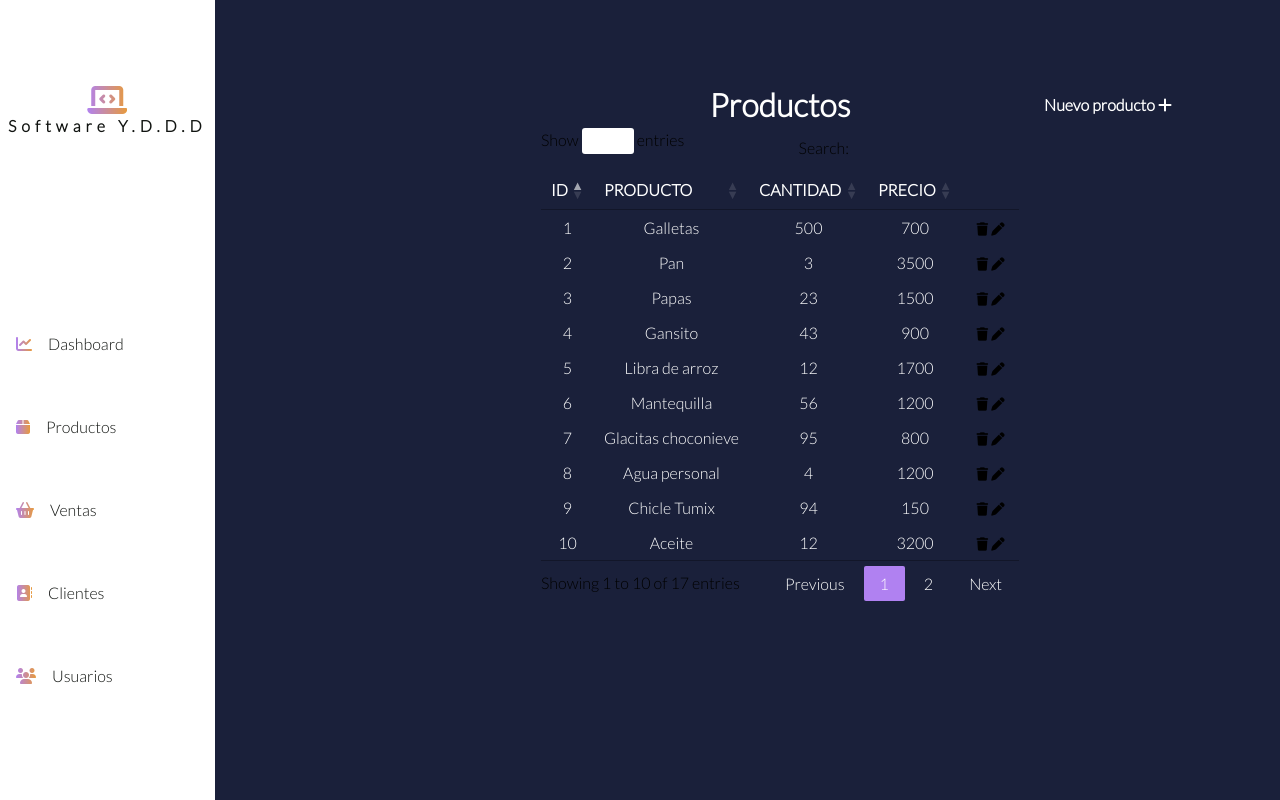
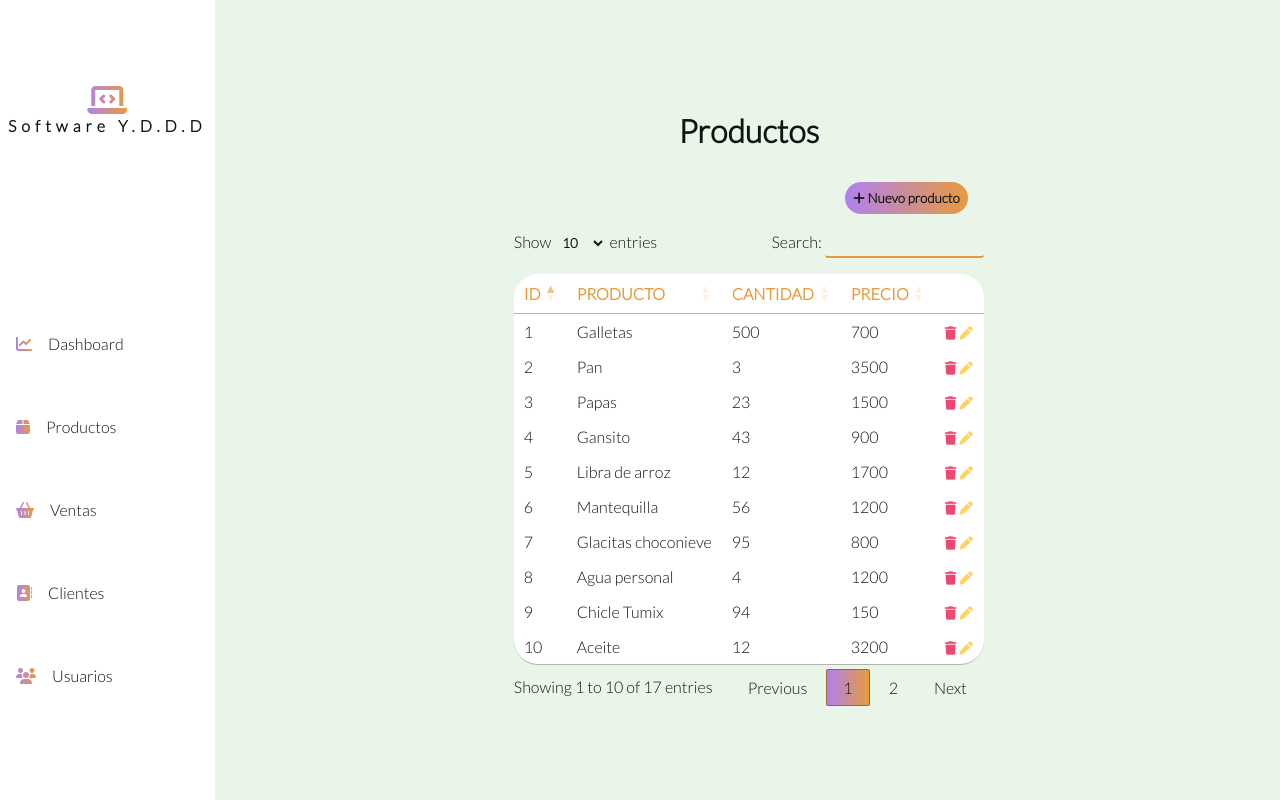
Before and after one commit to Stondark/Proyecto-Formativo-Sena-PHP, a PHP site: page /views/productos.php in a window 1280 px wide. Run offline with PHP 8.4, Linux system fonts and the light colour scheme; data comes from the database, SQL or seed files in the repository; some libraries are stand-ins or nearby versions.

Commit message:
productos . pho new front end

```diff
--- a/controller/mail_controller.php
+++ b/controller/mail_controller.php
@@ -8,7 +8,7 @@ $mail = new clsMail;
 
 
 switch($_GET["op"]){
-    case "contact":
+    case "contact_index":
         if(isset($_POST['subject']) & isset($_POST['email']) & isset($_POST['phone']) & isset($_POST['mensaje'])){
             $contact = $mail->contact_mail($_POST['subject'], $_POST['email'], $_POST['phone'], $_POST['mensaje']);
         }
--- a/css/productos.css
+++ b/css/productos.css
@@ -1,200 +1,147 @@
-.container-productos{
-    /*margin-left:  calc(30vh);*/
-    height: 100vh;
-    display: grid;
-    padding: 0 1rem 0 37vh;
-    /*padding-left: 37vh;*/
-    grid-template-columns: repeat(3, 1fr);
-    grid-template-rows: 5rem 3rem 1fr 1fr 1fr;
-    justify-items: center;
-    background-color: #1a203a;
-    column-gap: 1rem;
+.container-productos {
+  display: flex;
+  flex-direction: column;
+  align-items: center;
+  justify-content: center;
+  margin-left: 17%;
+  height: 100vh;
+}
+
+.container-title{
+    margin: 1rem;
 }
 
 .title{
-    grid-column: 2;
-    grid-row: 2;
-    color: #fff;
-    user-select: none;
-    margin: auto;
-}
-
-.tabla-productos{
-    display: flex;
-    flex-direction: column;
-    text-align: center;
-    align-items: center;
-    width: 100%;
-    grid-column: 1 / 4;
-    grid-row: 3 / 6;
-}
-
-.tabla-productos table{
-    color: #fff;
-}
-
-.tabla-productos thead{
-    background: var(--dark-light);
-}
-
-
-.tabla-productos thead > tr > th{
-    color: var(--dark-bold);
-}
-
-.tabla-productos tr:nth-child(even){
-    background: var(--dark-light);
-}
-
-.h1-prod{
-    grid-column: 3;
-    grid-row: 2;
-    color: #fff;
-    margin: auto;
+    font-size: bold;
+    color: var(--white);
 }
 
 .button-new{
-    grid-column: 3;
-    grid-row: 2;
-    color: #fff;
-    margin: auto;
+    margin: 1rem;
+    display: flex;
+    justify-content: flex-end;
 }
 
-.button-new button{
-    height: 40px;
-    width: 10rem;
-    background: var(--dark-light);
+#abrir-producto{
+    padding: 0.5rem;
+    border-radius: 1rem;
+    background: var(--gradient);
     border: none;
-    border-radius: 40px;
-    transition: 0.5s;
+    color: var(--white);
+    font-weight: bold;
     cursor: pointer;
-}
-
-.button-new button:hover{
-    background: var(--pink);
-    transition: 0.5s;
-}
-
-.button-new button a{
-    color: #fff;
-    outline: none;
-    text-decoration: none;
-    font-size: 1rem;
-    font-weight: bold;
 
 }
-
-
-#lista-productos > tbody > tr > td> button{
-    background: none;
-    border: none;
-}
-.error{
-    color: var(--error) !important;
-}
-
-.fa-pen, .fa-trash{
-    cursor: pointer;
-}
-
-.fa-trash{
-    color: var(--error);
-}
-
-.fa-pen{
-    color: var(--yellow);
-}
-
-
-/*! DATA TABLES EDIT STYLE */
-
-#lista-productos > tbody > tr.odd{
-    background-color: transparent !important;
-}
-
-.dataTables_filter{
-    margin: 0.5rem;
-}
-
-.dataTables_wrapper .dataTables_filter input{
-    border: none !important;
-    background-color: var(--dark-light) !important;
-    color: #fff !important;
-    border-radius: 40px !important;
-}
-
-.dataTables_wrapper .dataTables_filter input:focus-visible{
-    outline: none;
-}
-
-#lista-productos_filter > label{
-    color: var(--dark-bold) !important;
-}
-
-#lista-productos_length > label{
-    color: var(--dark-bold) !important;
-}
-
-#lista-productos_length > label > select{
-    border: none;
-    color: #fff;
-    background-color: var(--dark) !important;
-}
-
-#lista-productos_paginate > span > a{
-    color: #fff !important;
-    transition: 00.5s;
-}
-
-#lista-productos_paginate > span > a:hover{
-    background: var(--pink);
-    transition: 0.5s;
-}
-#lista-productos_paginate > span > a.paginate_button.current{
-    background: var(--pink) !important;
-    color: #fff !important;
-    border: none;
-}
-
-#lista-productos_next{
-    color: #fff !important;
-    transition: 0.5s;
-}
-
-#lista-productos_next:hover{
-    background: var(--pink);
-    transition: 0.5s;
-
-}
-
-#lista-productos_previous{
-    color: #fff !important;
-    transition: 0.5s;
-}
-
-#lista-productos_previous:hover{
-    background: var(--pink);
-    transition: 0.5s;
-}
-
-
-#lista-productos_length > label > select:focus-visible{
-    border: none;
-    outline: none;
-}
-#lista-productos_info{
-    color: var(--dark-bold);
-}
-
-/*! 912 */
-@media screen and (max-width: 912px){
-    .container-productos{
-        padding: 0 1rem 0 17vh;
-    }
-}
-
-/*! MODAL NUEVO PRODUCTO */
 
 #form-new-producto{
     display: grid;
 }
+
+.delete, .edit{
+    background: none;
+    border: none;
+    outline: none;
+}
+
+.delete:hover, .edit:hover{
+    cursor: pointer;
+}
+
+.delete{
+    color: #EF476F;
+}
+
+.edit{
+    color: #FFD166;
+}
+/* TABLE STYLE */
+
+.dataTables_wrapper .dataTables_length select{
+    border: none !important;
+    font-weight: bold !important;
+    color: var(--white) !important;
+}
+
+table.dataTable tbody th, table.dataTable tbody td{
+    color: var(--white) !important;
+}
+
+#lista-productos{
+    border-radius: 1.5rem;
+    background-color: var(--dark);
+}
+
+#lista-productos_filter > label > input[type=search]{
+    border: 0;
+    outline: none;
+    border-bottom: 2px var(--orange) solid;
+    color: var(--white);
+}
+
+table.dataTable thead th{
+    color: var(--white);
+
+}
+
+table.dataTable tbody tr{
+    background-color: rgba(0, 0, 0, 0) !important;
+}
+
+table.dataTable thead .sorting{
+    color: var(--orange);
+}
+
+#lista-productos_filter{
+    margin-bottom: 1rem;
+}
+
+#lista-productos_length, .dataTables_wrapper, .dataTables_filter{
+    color: var(--white) !important;
+}
+
+#lista-productos_info{
+    color: var(--white) !important;
+}
+
+#lista-productos_paginate > span > a.paginate_button.current{
+    background: var(--gradient);
+    color: var(--white) !important;
+}
+
+#lista-productos_paginate > span > a, #lista-productos_next, #lista-productos_previous{
+    color: var(--white) !important;
+}
+#lista-productos_paginate > span > a:hover, #lista-productos_next:hover, #lista-productos_previous:hover{
+    background: var(--gradient);
+    transition: 500ms;
+
+}
+
+@media screen and (max-width: 1200px) {
+  .container-productos {
+    margin-left: 23%;
+  }
+}
+
+@media screen and (max-width: 1000px) {
+  .container-productos {
+    margin-left: 25%;
+  }
+}
+
+@media screen and (max-width: 920px) {
+  .container-productos {
+    margin-left: 27%;
+  }
+}
+
+@media screen and (max-width: 835px) {
+  .container-productos {
+    margin-left: 20%;
+  }
+}
+@media screen and (max-width: 780px) {
+  .container-productos {
+    margin-left: 10%;
+  }
+}
--- a/js/index.js
+++ b/js/index.js
@@ -142,7 +142,7 @@ function contact_ajax(){
 
     $.ajax({
         type: 'POST',
-        url: "../controller/mail_controller.php?op=contact",
+        url: "../controller/mail_controller.php?op=contact_index",
         data: parametros,
         success: function(){
             Swal.fire({
--- a/views/productos.php
+++ b/views/productos.php
@@ -23,9 +23,16 @@
 <body>
     <!-- Contenedor principal -->
     <div class="container-productos">
-        <h1 class="title">Productos</h1>
+        <div class="container-title">
+            <h1 class="title">Productos</h1>
+        </div>
         <!-- Inicio tabla --->
         <div class="tabla-productos">
+            <div class="button-new">
+                <button id="abrir-producto">
+                    <i class="fa-solid fa-plus"></i> Nuevo producto
+                </button>
+            </div>
             <table id="lista-productos">
                 <thead>
                     <tr>
@@ -38,19 +45,10 @@
                 </thead>
             </table>
         </div>
-        <!-- Botón de nuevo producto --->
-        <div class="button-new">
-            <button id="abrir-producto">
-                <a href="#">
-                    Nuevo producto <i class="fa-solid fa-plus"></i>
-                </a>
-            </button>
-        </div>
     </div>
     <script src="https://cdn.datatables.net/1.11.5/js/jquery.dataTables.min.js"></script>
     <script type="text/javascript" src="Dependencies/datatables-responsive/js/dataTables.responsive.js"></script>
     <!-- JS -->
-
     <script src="../js/productos-script.js"></script>
     <script src="../js/app.js"></script>
 </body>
```
Also changed, not shown: model/mail_model.php (+6 -6 lines).
